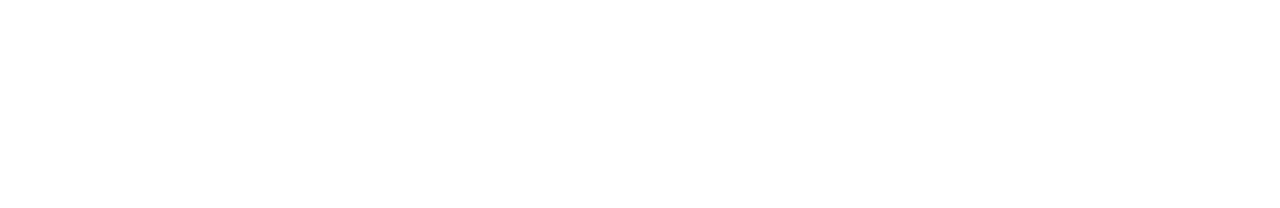
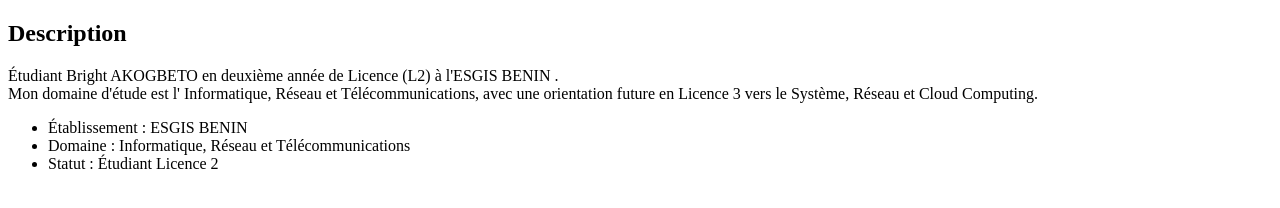
Before and after one commit to BrightJT/mon-cv, a plain HTML site: page index.html in a window 1280 px wide. Drawn offline with Linux system fonts and the light colour scheme.

Commit message:
mise en place de la section description

```diff
--- a/index.html
+++ b/index.html
@@ -6,6 +6,26 @@
     <title></title>
 </head>
 <body>
+    <main>
 
+        <section>
+
+            <h2>Description</h2>
+
+            <p>
+                Étudiant Bright AKOGBETO  en  deuxième année de Licence (L2)  à l'ESGIS BENIN .
+                <br>
+                Mon domaine d'étude est l' Informatique, Réseau et Télécommunications, avec une orientation
+                future en Licence 3 vers le  Système, Réseau et Cloud Computing.
+            </p>
+
+            <ul>
+                <li>Établissement : ESGIS BENIN</li>
+                <li>Domaine : Informatique, Réseau et Télécommunications</li>
+                <li>Statut : Étudiant Licence 2</li>
+            </ul>
+
+        </section>
+    </main>
 </body>
 </html>
```
